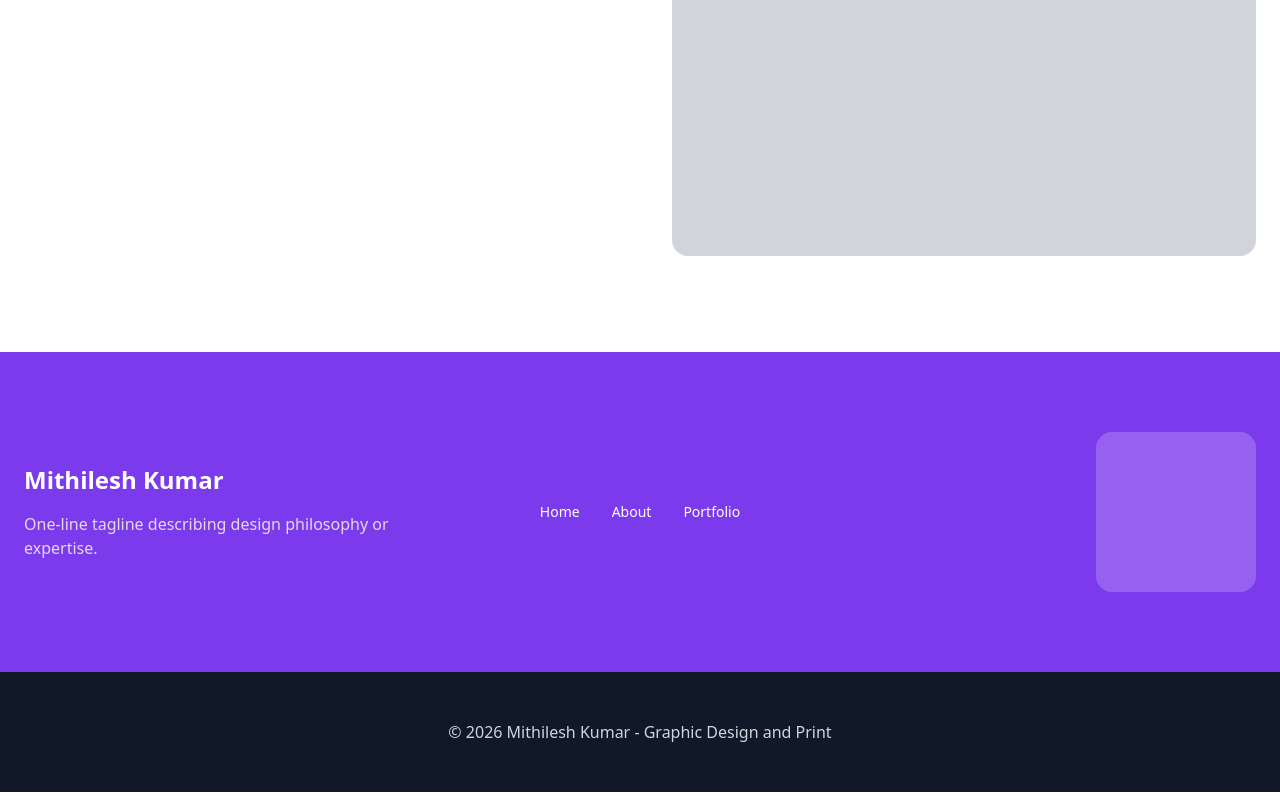
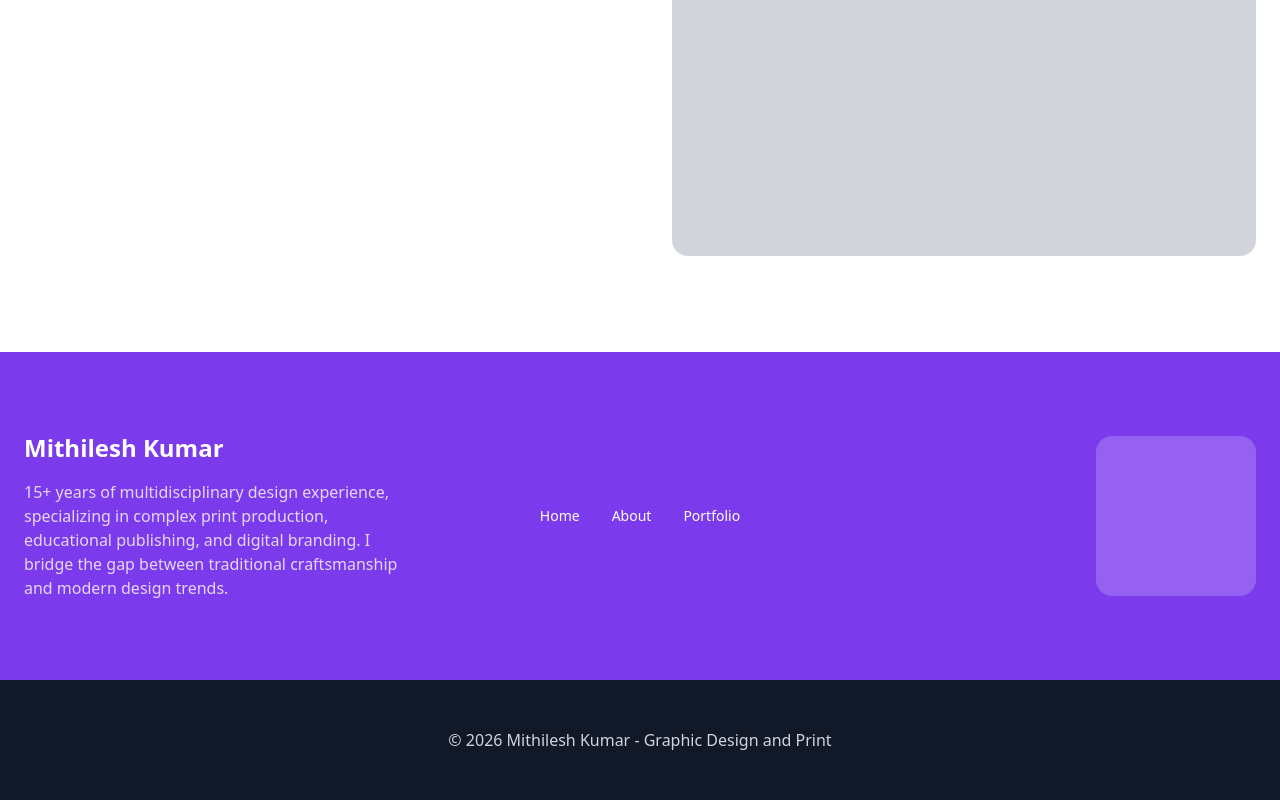
Before and after one commit to PrasenjeetSC/MKumarFolio, a plain HTML site: page index.html in a window 1280 px wide. Shown: the part 4881-5681 px from the top of the page. Drawn offline with nearby package versions, Linux system fonts and the light colour scheme.

Commit message:
One liner added in info strip.

```diff
--- a/index.html
+++ b/index.html
@@ -234,7 +234,7 @@
       <!-- Intro -->
       <div>
         <h3 class="text-2xl font-bold">Mithilesh Kumar</h3>
-        <p class="mt-4 text-white/80">One-line tagline describing design philosophy or expertise.</p>
+        <p class="mt-4 text-white/80">15+ years of multidisciplinary design experience, specializing in complex print production, educational publishing, and digital branding. I bridge the gap between traditional craftsmanship and modern design trends.</p>
       </div>
 
       <!-- Links -->
```
